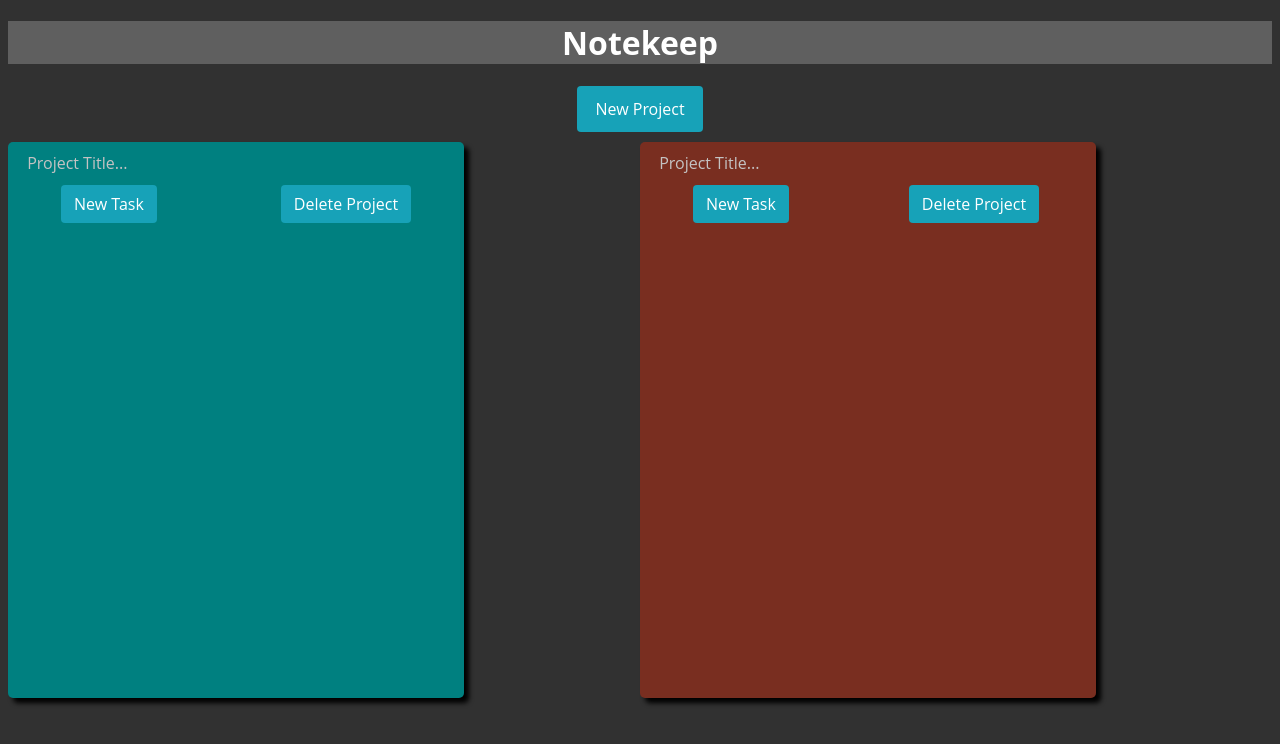
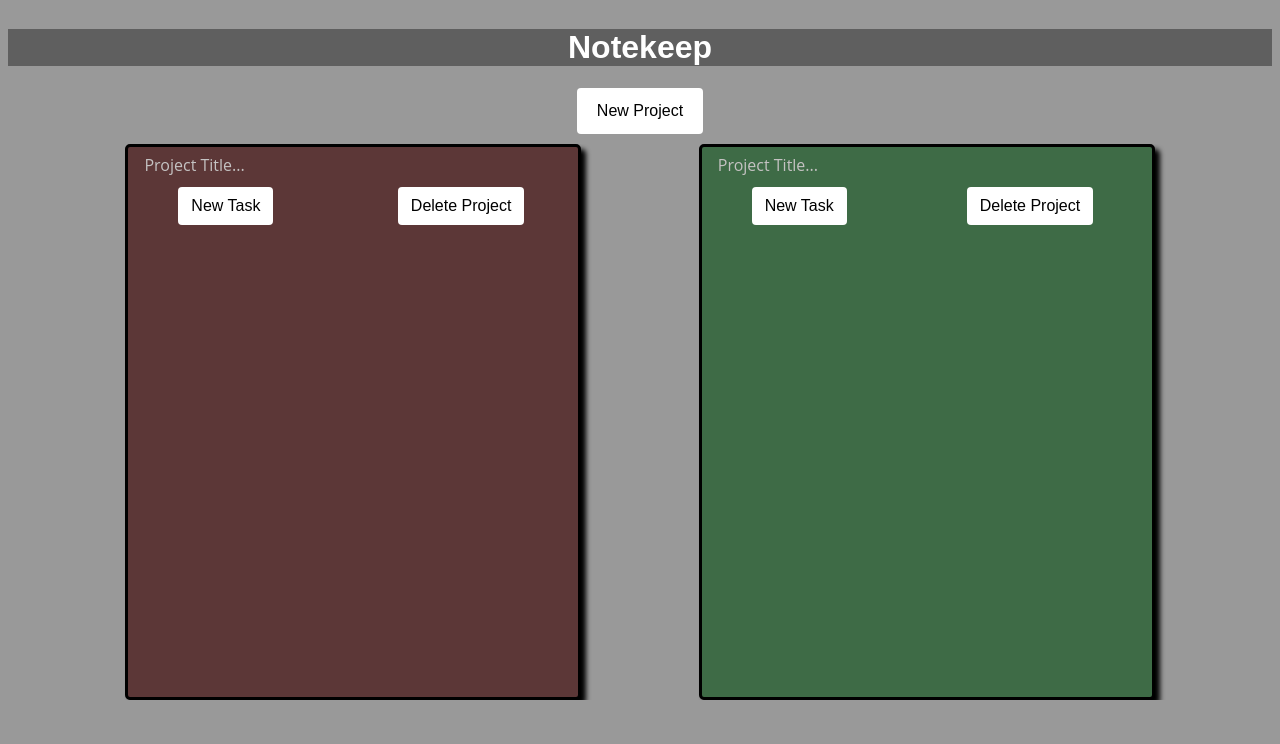
Before and after one commit to LeekeyLeek/Notekeep, a website built with webpack: page dist/index.html in a window 1280 px wide. Both pictures are taken after a click on the button "New Project". Built offline with nearby package versions, Linux system fonts and the light colour scheme.

Commit message:
Changed project styling and colors.

```diff
--- a/package.json
+++ b/package.json
@@ -9,15 +9,15 @@
   },
   "repository": {
     "type": "git",
-    "url": "git+https://github.com/LeekeyLeek/2nd-to-do-list.git"
+    "url": "git+https://github.com/MalikKilgore/2nd-to-do-list.git"
   },
   "keywords": [],
   "author": "",
   "license": "ISC",
   "bugs": {
-    "url": "https://github.com/LeekeyLeek/2nd-to-do-list/issues"
+    "url": "https://github.com/MalikKilgore/2nd-to-do-list/issues"
   },
-  "homepage": "https://github.com/LeekeyLeek/2nd-to-do-list#readme",
+  "homepage": "https://github.com/MalikKilgore/2nd-to-do-list#readme",
   "devDependencies": {
     "css-loader": "^4.1.1",
     "style-loader": "^1.2.1",
--- a/src/modules/Projects.js
+++ b/src/modules/Projects.js
@@ -11,21 +11,19 @@ const project = (() => {
 
         switch(answer){
             case 1:
-                return 'rgb(87, 43, 145)'
+                return 'rgb(107, 62, 62)'
             case 2:
-                return 'rgb(41, 149, 168)'
+                return 'rgb(62, 97, 107)'
             case 3:
-                return 'rgb(25, 119, 75)'
+                return 'rgb(83, 62, 107)'
             case 4:
-                return 'rgb(18, 66, 105)'
+                return 'rgb(107, 62, 62)'
             case 5:
-                return 'rgb(121, 46, 32)'
+                return 'rgb(62, 107, 70)'
             case 6:
-                return 'rgb(99, 30, 93)'
+                return 'rgb(107, 91, 62)'
             case 7:
-                return 'rgb(151, 89, 19)'
-            case 8:
-                return 'rgb(77, 49, 18)'
+                return 'rgb(107, 62, 103)'
             default:
                 return 'rgb(146, 125, 6)'
         }
--- a/src/style.css
+++ b/src/style.css
@@ -7,9 +7,11 @@ header {
     background-color: rgb(95, 95, 95);
 }
 
-body {
-    background-color: #313131;
+body, html {
+    background-color: #999999;
     overflow: hidden;
+    font-family: "Josefin Sans", sans-serif;
+    overflow-y: scroll;
 }
 
 h1 {
@@ -26,11 +28,10 @@ textarea {
 }
 
 button {
-    color: #fff;
-    background-color: #17a2b8;
-    border-color: #17a2b8;
+    color: black;
+    background-color: #ffffff;
+    border-color: #000000;
     border-radius: 5px;
-    font-family: 'Open Sans', sans-serif;
     font-weight: 400;
     text-align: center;
     white-space: nowrap;
@@ -43,19 +44,17 @@ button {
 }
 
 #projectContainer {
-    display: grid;
-    border: 3px white;
-    border-radius: 5px;
+    display: flex;
     width: auto;
     height: auto;
-    grid-template-columns: repeat(auto-fill, minmax(450px, 1fr));
-    grid-template-rows: repeat(auto-fill, minmax(550px, 1fr));
-    grid-auto-flow: row;
-
+    justify-content: space-evenly;
+    flex-wrap: wrap;
+    max-height: 100vh;
+    max-width: 100vw;
+    overflow: hidden;
 }
 
 #pageTitle {
-    font-family: 'Open Sans', sans-serif;
     color: #fff;
 }
 
@@ -69,9 +68,9 @@ button {
 }
 
 .projectDivs {
-    border: 3px solid transparent;
+    border: 3px solid black;
     border-radius: 5px;
-    background-color: teal;
+    background-color: rgb(92, 55, 55);
     width: 450px;
     height: 550px;
     box-shadow: 5px 5px 5px black;
```
Also changed, not shown: index.html (deleted, +0 -2 lines), dist/main.js.
